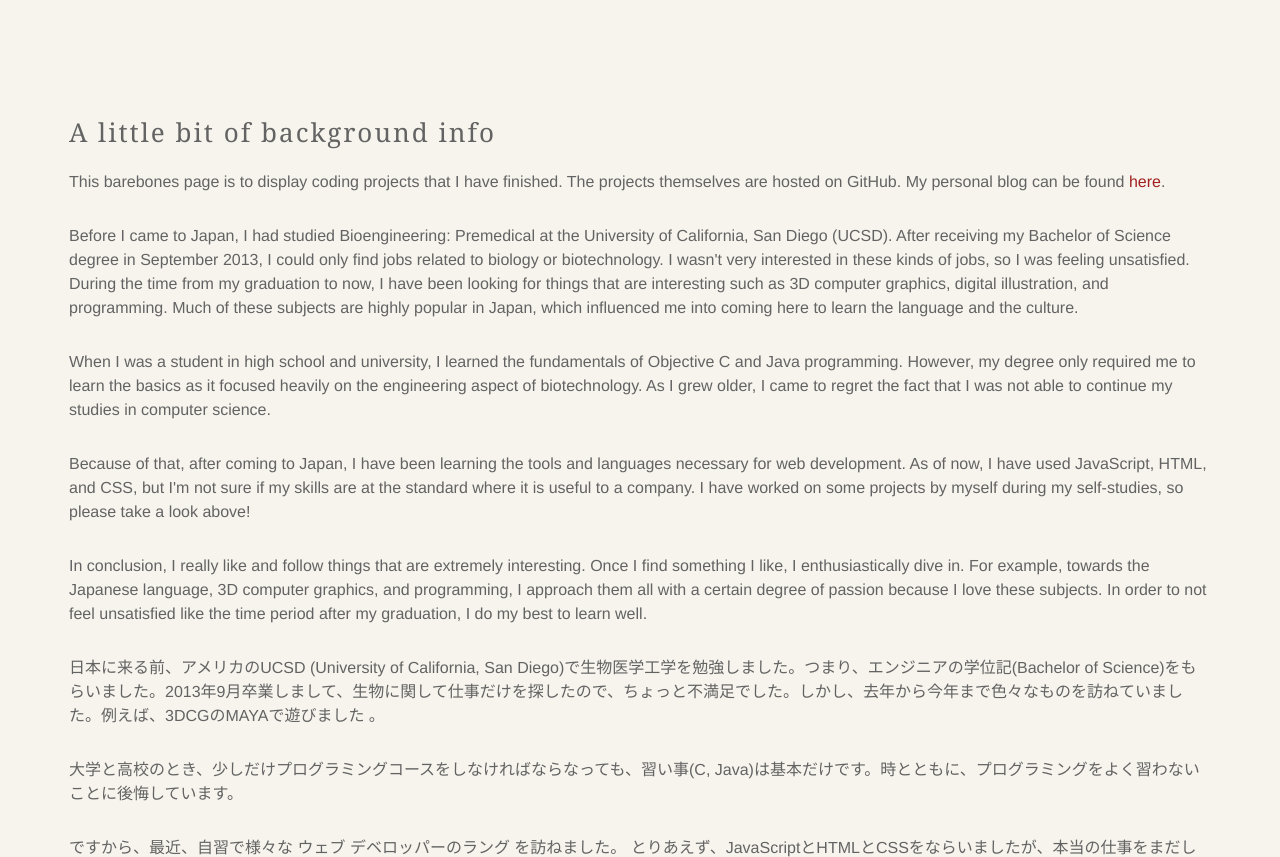
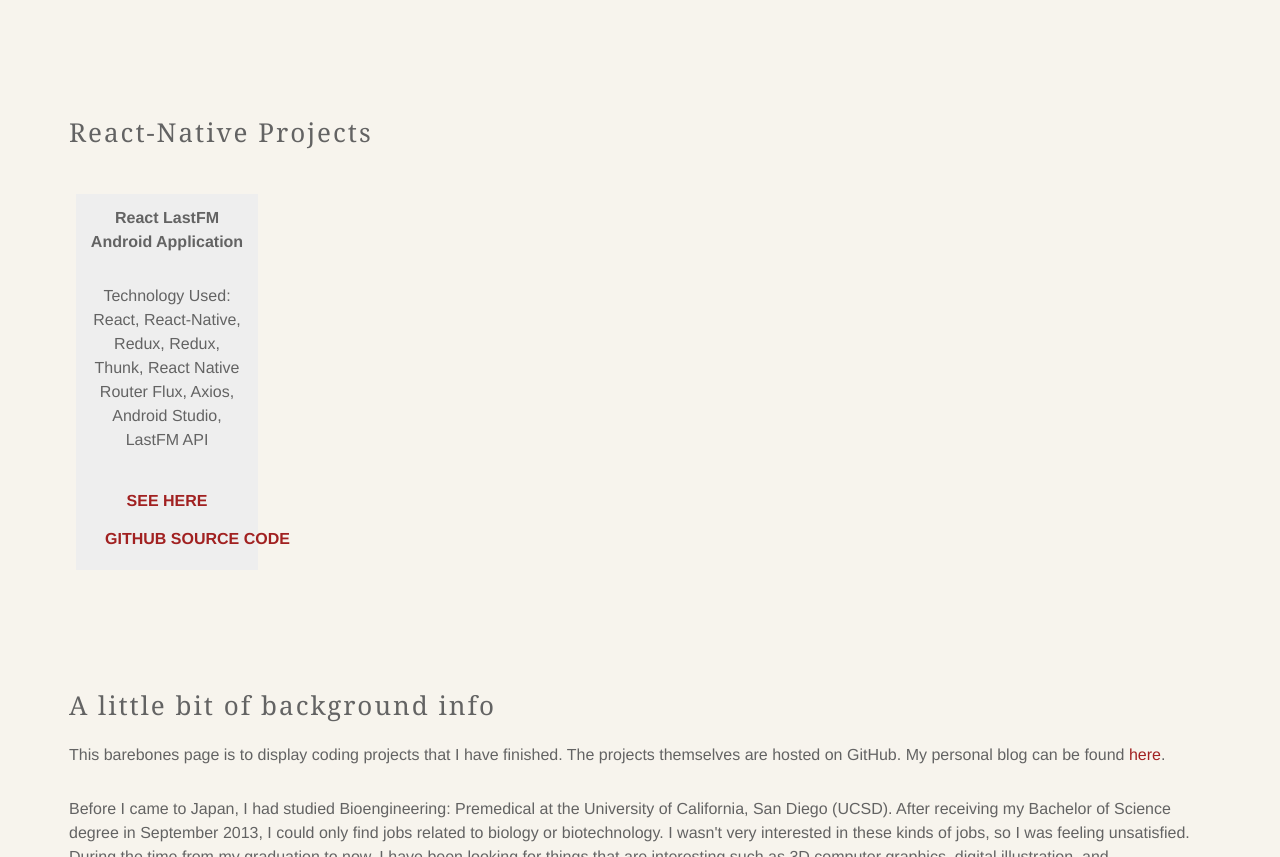
Before and after one commit to kudou-reira/projects, a plain HTML site: page index.html in a window 1280 px wide. Shown: the part 2136-2993 px from the top of the page. Drawn offline with nearby package versions, Linux system fonts and the light colour scheme; some packages are replaced by stand-ins of ours; no server answers; a script that the page names is missing.

Commit message:
Update index.html

```diff
--- a/index.html
+++ b/index.html
@@ -339,6 +339,19 @@
 
 <div id="content">
 
+  <h3 class>React-Native Projects</h3>
+  <br>
+  <div class="portfolio-item">
+    <p class="slightBold">React LastFM Android Application</p>
+    <p>Technology Used: React, React-Native, Redux, Redux, Thunk, React Native Router Flux, Axios, Android Studio, LastFM API</p>
+    <p class="btn"><a href="https://github.com/kudou-reira/lastFM/releases/tag/0.1">See here</a>
+    <p class="btn"><a href="https://github.com/kudou-reira/lastFM">GitHub Source Code</a>
+  </div>
+
+</div>
+
+<div id="content">
+
   <h3 id="p2">A little bit of background info</h3>
 
   <p>This barebones page is to display coding projects that I have finished. The projects themselves are hosted on GitHub. My personal blog can be found <a href="https://www.sumanai.net">here</a>.</p>
```
